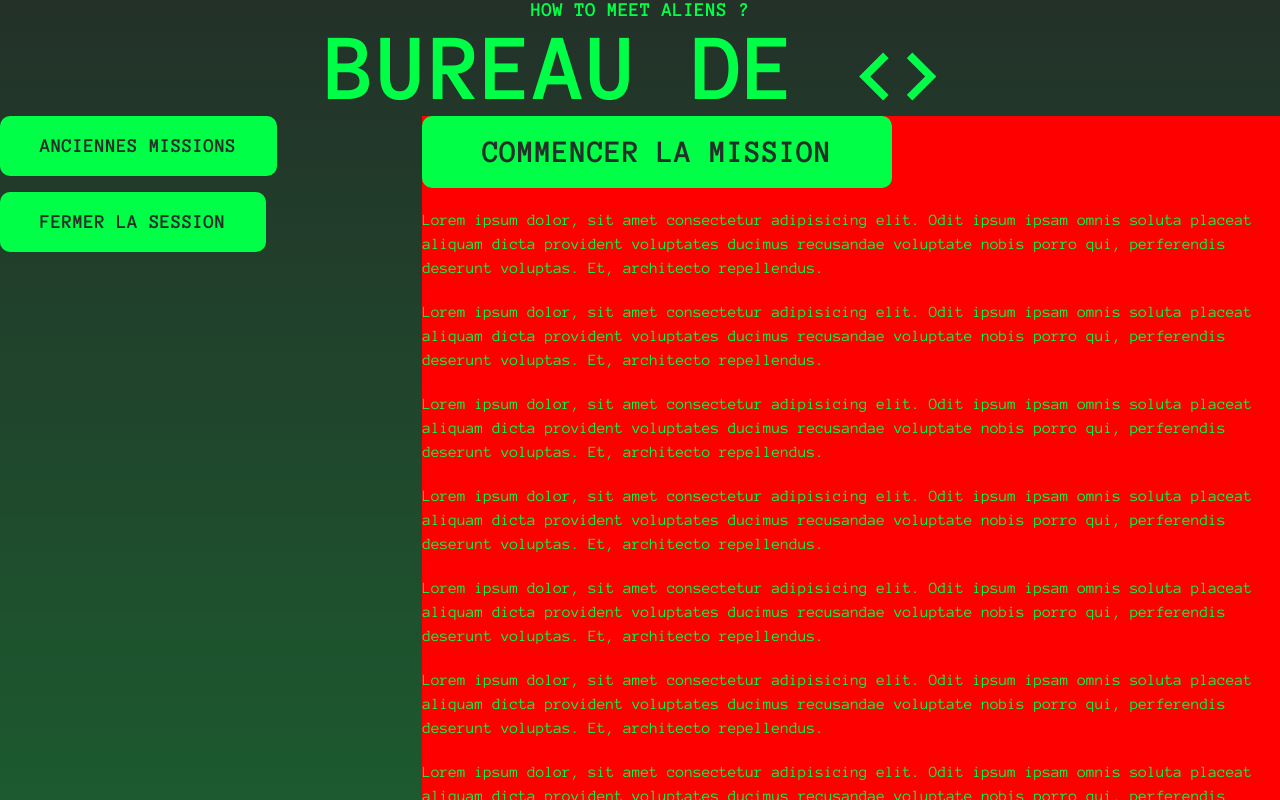
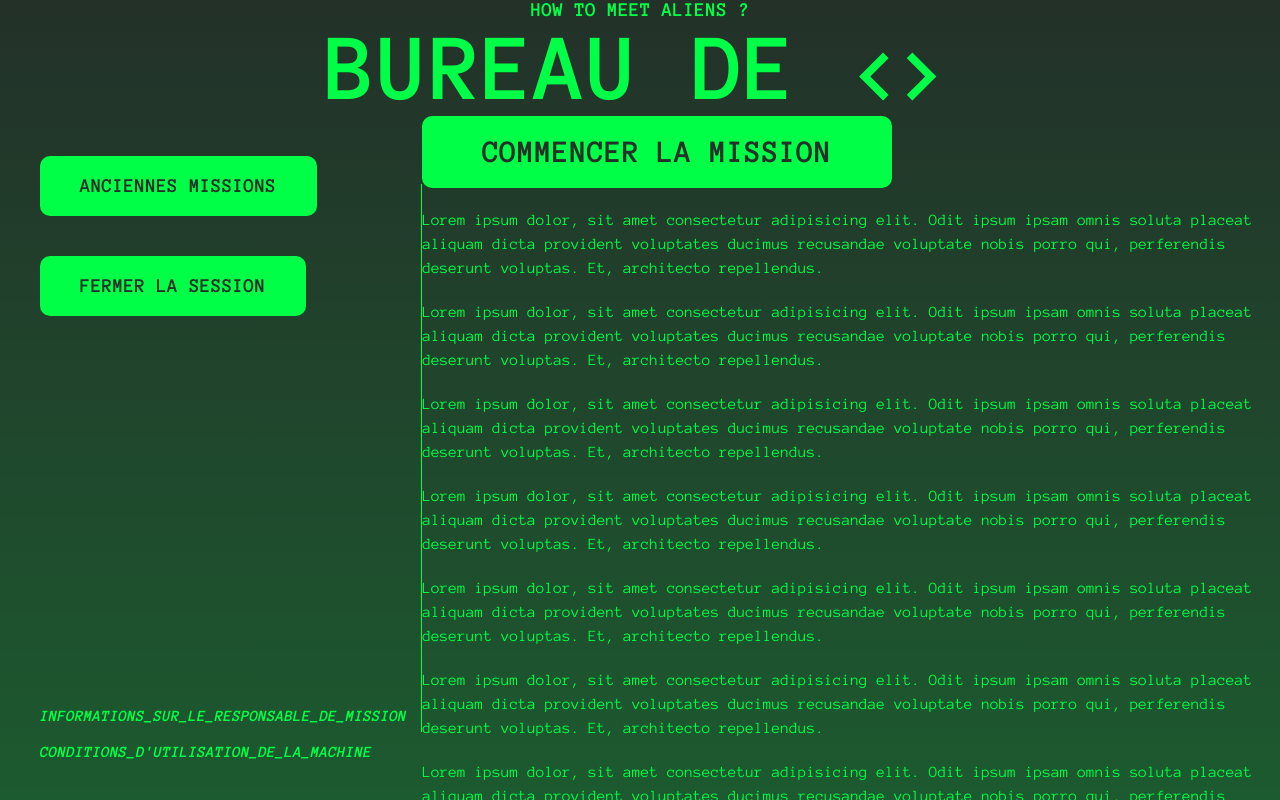
Before and after one commit to Aurelie-Runser/How-To-Meet-Aliens, a Nuxt app: page /desktop in a window 1280 px wide. Built offline with nearby package versions, Linux system fonts and the light colour scheme; no server answers.

Commit message:
ajout de style pour la section aside

```diff
--- a/components/myButton.vue
+++ b/components/myButton.vue
@@ -11,6 +11,7 @@
 
 <style lang="scss">
 .myButton{
+    flex: none;
     display: block;
     cursor: pointer;
 
@@ -28,13 +29,13 @@
     }
 
     &.-t_link{
-        width: fit-content;
         height: fit-content;
         font-size: $pc-f-md;
         font-weight: $fw-bold;
         font-style: italic;
         color: $c-main;
         text-transform: uppercase;
+        word-wrap: break-word;
 
         &:hover{
             color: darken($c-main, 10%);
--- a/layouts/default.vue
+++ b/layouts/default.vue
@@ -36,9 +36,22 @@
     }
 
     &__aside {
+        position: relative;
         // background: red;
         grid-area: aside;
         height: auto;
+
+        &::after{
+            content: "";
+            position: absolute;
+            top: 10%;
+            right: 0;
+            display: block;
+            width: 1px;
+            height: 80%;
+            background: $c-main;
+
+        }
     }
 
     &__main {
@@ -56,10 +69,15 @@
         grid-template-columns: 33% auto;
 
         &__aside {
+            padding: $pc-m-md;
+            display: flex;
+            flex-direction: column;
+            justify-content: space-between;
+            gap: $pc-m-sm;
         }
 
         &__main {
-            background: red;
+            // background: red;
         }
     }
 }
--- a/pages/desktop.vue
+++ b/pages/desktop.vue
@@ -7,10 +7,14 @@
             </template>
 
             <template #aside>
-                <myButton type="t_button" link="/old_missions">Anciennes Missions</myButton>
-                <br/>
-                <br/>
-                <myButton type="t_button" @click="deconnexion()">Fermer la session</myButton>
+                <div class="global-aside__boutons">
+                    <myButton type="t_button" link="/old_missions">Anciennes Missions</myButton>
+                    <myButton type="t_button" @click="deconnexion()">Fermer la session</myButton>
+                </div>
+                <div class="global-aside__links">
+                    <myButton type="t_link" size="small" link="/responsable_de_mission">Informations_sur_le_responsable_de_mission</myButton>
+                    <myButton type="t_link" size="small" link="/Conditions_dutilisation">Conditions_d'utilisation_de_la_machine</myButton>
+                </div>
             </template>
 
             <myButton type="t_button" size="big" link="#">Commencer la mission</myButton>
--- a/pages/old_missions.vue
+++ b/pages/old_missions.vue
@@ -7,10 +7,14 @@
             </template>
 
             <template #aside>
-                <myButton type="t_button" link="/desktop">Retour Bureau</myButton>
-                <br/>
-                <br/>
-                <myButton type="t_button" @click="deconnexion()">Fermer la session</myButton>
+                <div class="global-aside__boutons">
+                    <myButton type="t_button" link="/desktop">Retour Bureau</myButton>
+                    <myButton type="t_button" @click="deconnexion()">Fermer la session</myButton>
+                </div>
+                <div class="global-aside__links">
+                    <myButton type="t_link" size="small" link="/responsable_de_mission">Informations_sur_le_responsable_de_mission</myButton>
+                    <myButton type="t_link" size="small" link="/Conditions_dutilisation">Conditions_d'utilisation_de_la_machine</myButton>
+                </div>
             </template>
 
             <ul>
--- a/scss/foundations/_mixins.scss
+++ b/scss/foundations/_mixins.scss
@@ -82,10 +82,12 @@
 }
 
 @mixin my_button{
-    font-family: $font, monospace;
+    width: fit-content;
+    height: fit-content;
     padding: $pc-m-sm $pc-m-md;
     border-radius: $pc-r-md;
     background: $c-main;
+    font-family: $font, monospace;
     font-size: $pc-f-md;
     font-weight: $fw-bold;
     color: $c-black;
--- a/scss/main.scss
+++ b/scss/main.scss
@@ -42,3 +42,17 @@ li::before {
 .global-titre_texte{
     @include titre_texte
 }
+
+.global-aside__boutons{
+    display: flex;
+    flex-direction: column;
+    align-items: flex-start;
+    gap: $pc-m-md;
+}
+
+.global-aside__links{
+    display: flex;
+    flex-direction: column;
+    align-items: flex-start;
+    gap: $pc-m-sm;
+}
```
